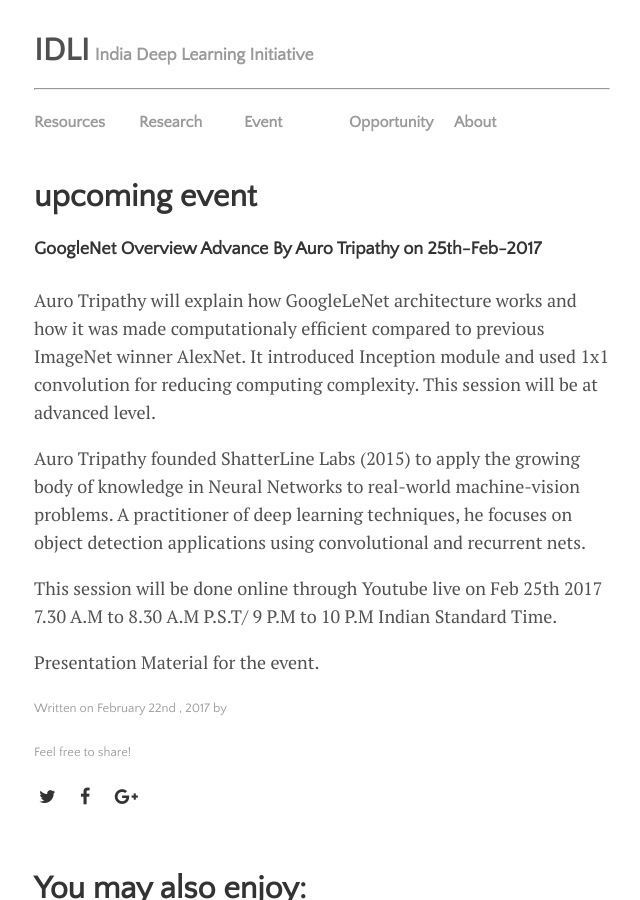
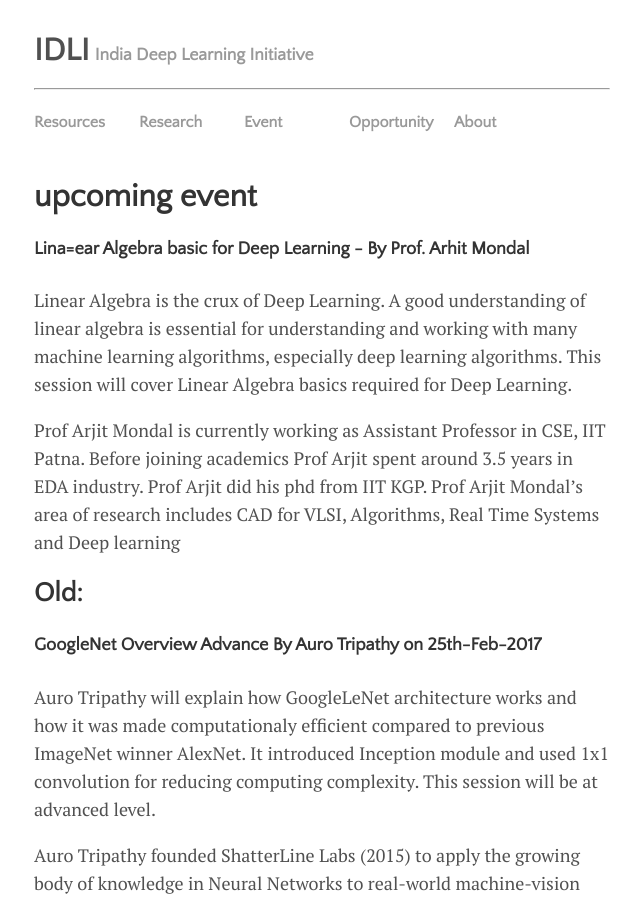
Before and after one commit to IndiaDeepLearningInitiative-IDLI/IndiaDeepLearningInitiative-IDLI.github.io, a Jekyll site: the page built from _upcomming/2017-02-22-Upcomming events.md, in a window 1280 px wide and 900 px high. Shown: the whole window, without its empty margins (318-958 px from the left). Built offline with Jekyll 4.4.1, drawn with Linux system fonts in a browser that asks for light colours; nearby versions of some CDN libraries; comment, search, counter and statistics services are not loaded.

Commit message:
Update 2017-02-22-Upcomming events.md

```diff
--- a/_upcomming/2017-02-22-Upcomming events.md
+++ b/_upcomming/2017-02-22-Upcomming events.md
@@ -2,6 +2,16 @@
 layout: post
 title: upcoming event
 ---
+
+#### Lina=ear Algebra basic for Deep Learning - By Prof. Arhit Mondal
+
+Linear Algebra is the crux of Deep Learning. A good understanding of linear algebra is essential for understanding and working with many machine learning algorithms, especially deep learning algorithms. This session will cover Linear Algebra basics required for Deep Learning.
+
+Prof Arjit Mondal is currently working as Assistant Professor in CSE, IIT Patna. Before joining academics Prof Arjit spent around 3.5 years in EDA industry. Prof Arjit did his phd from IIT KGP. Prof Arjit Mondal's area of research includes CAD for VLSI, Algorithms, Real Time Systems and Deep learning
+
+
+
+## Old:
 
 #### GoogleNet Overview Advance By Auro Tripathy on 25th-Feb-2017
 
```
